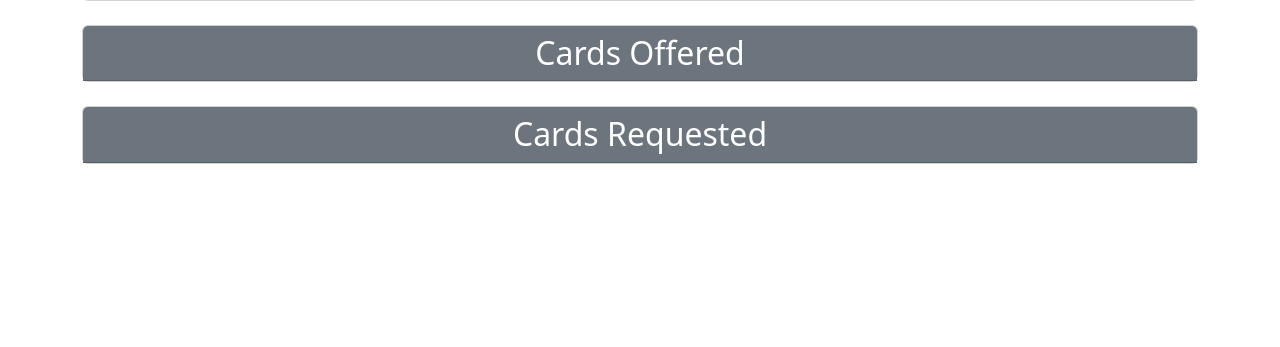
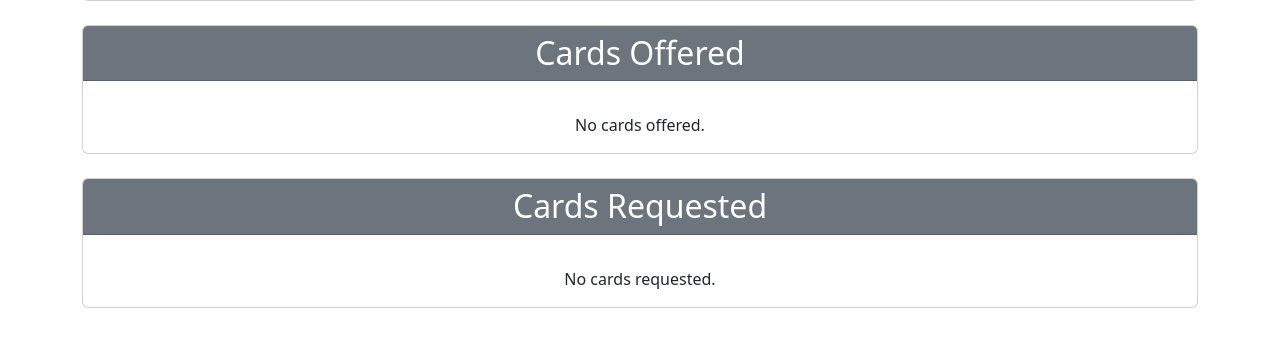
Before and after one commit to phyric1/CITS3403_Project, a Flask app: template app/templates/view_trade.html in a window 1280 px wide. Shown: the part 280-627 px from the top of the page. Run offline with Flask 3, Linux system fonts and the light colour scheme; the template is opened without the code that fills it, so the values that code supplies are empty.

Commit message:
small changes to view_trade

```diff
--- a/app/templates/view_trade.html
+++ b/app/templates/view_trade.html
@@ -27,34 +27,42 @@
 </div>
 
 <div class="card mb-4">
-    <div class="card-header bg-secondary text-center text-white">
+    <div class="card-header bg-secondary text-center text-white mb-3">
         <h2 class="mb-0">Cards Offered</h2>
     </div>
     <div class="card-view-body">
+        {% if trade.offered_cards %}
             <div class="d-flex flex-wrap justify-content-center gap-4">
-            {% for card in trade.offered_cards %}
-                {% set item = {'card': card} %}
-                <div class="card-wrapper" style="width: 220px;">
+                {% for user_card in trade.offered_cards %}
+                    {% set item = namespace(card=user_card.card, uses_remaining=user_card.uses_remaining) %}
+                    <div class="card-wrapper mb-3" style="width: 220px;">
                         {% include "_card.html" %}
                     </div>
                 {% endfor %}
             </div>
+        {% else %}
+            <p class="text-center mb-0 py-3">No cards offered.</p>
+        {% endif %}
     </div>
 </div>
 
 <div class="card mb-4">
-    <div class="card-header bg-secondary text-center text-white">
+    <div class="card-header bg-secondary text-center text-white mb-3">
         <h2 class="mb-0">Cards Requested</h2>
     </div>
     <div class="card-view-body">
+        {% if trade.requested_cards %}
             <div class="d-flex flex-wrap justify-content-center gap-4">
-            {% for card in trade.requested_cards %}
-                {% set item = {'card': card} %}
-                <div class="card-wrapper" style="width: 220px;">
+                {% for user_card in trade.requested_cards %}
+                    {% set item = namespace(card=user_card.card, uses_remaining=user_card.uses_remaining) %}
+                    <div class="card-wrapper mb-3" style="width: 220px;">
                         {% include "_card.html" %}
                     </div>
                 {% endfor %}
             </div>
+        {% else %}
+            <p class="text-center mb-0 py-3">No cards requested.</p>
+        {% endif %}
     </div>
 </div>
 
@@ -78,6 +86,4 @@
     {% endif %}
 </div>
 
-
-
 {% endblock %}
```
Lines whose indentation alone changed are shown as unchanged.
